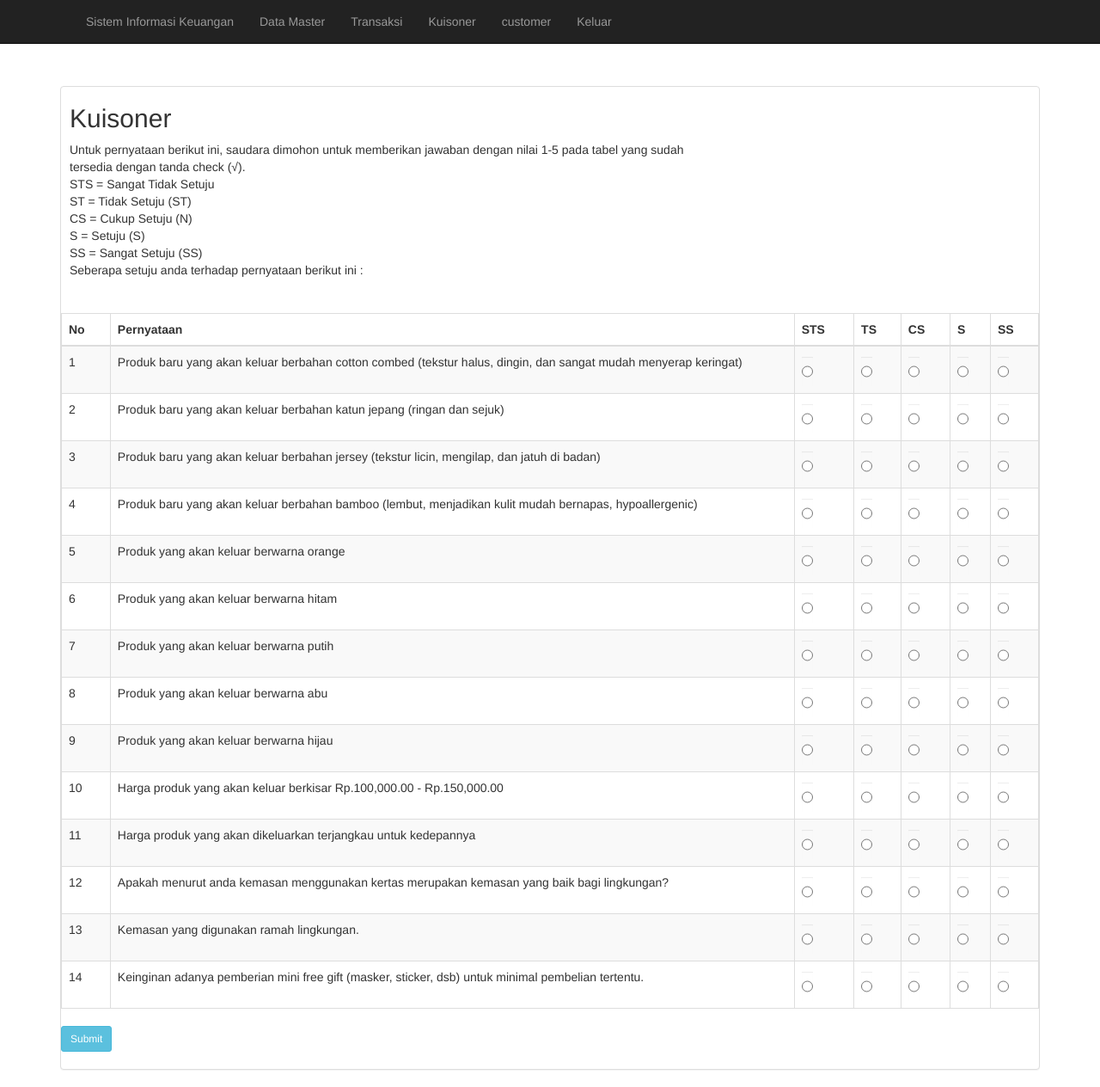
After one commit to Yudharus/crm, a PHP site: page /kuisoner.php in a window 1280 px wide. The commit adds this page. Shown: the whole page at 86% size. Run offline with PHP 8.4, Linux system fonts and the light colour scheme; a user stored in the database is signed in.

Commit message:
+ menu Kuisoner

```diff
--- /dev/null
+++ b/akuntansi/kuisoner.php
@@ -0,0 +1,189 @@
+<?php
+
+@session_start();
+
+include "koneksi.php";
+include "navbar.php";
+
+if (@$_SESSION['manager'] || @$_SESSION['pegawai']) {
+?>
+  <!DOCTYPE html>
+  <html lang="en">
+
+  <head>
+    <meta charset="UTF-8">
+    <meta http-equiv="X-UA-Compatible" content="IE=edge">
+    <meta name="viewport" content="width=device-width, initial-scale=1.0">
+
+    <title>Kuisoner Produk</title>
+    <link rel="stylesheet" href="./bootstrap/css/bootstrap.min.css">
+    <link rel="stylesheet" href="./css/bootstrap-datetimepicker.min.css">
+  </head>
+
+  <body>
+    <div class="container">
+      <div class="panel panel-default" style="margin-top: 100px">
+        <div class="row" style="padding-bottom: 30px; padding-left: 10px; ">
+          <div class="col-md-8">
+            <h2>Kuisoner</h2>
+            <p>Untuk pernyataan berikut ini, saudara dimohon untuk memberikan jawaban
+              dengan nilai 1-5 pada tabel yang sudah tersedia dengan tanda check (√).
+
+              <br>STS = Sangat Tidak Setuju
+              <br>ST = Tidak Setuju (ST)
+              <br> CS = Cukup Setuju (N)
+              <br> S = Setuju (S)
+              <br>SS = Sangat Setuju (SS)
+              <br>Seberapa setuju anda terhadap pernyataan berikut ini :
+            </p>
+          </div>
+        </div>
+        <table class="table table-bordered table-striped">
+          <thead class="bg-info text-white">
+            <tr align="center">
+              <th width="5%">No</th>
+              <th width="70%">Pernyataan</th>
+              <th>STS</th>
+              <th>TS</th>
+              <th>CS</th>
+              <th>S</th>
+              <th>SS</th>
+            </tr>
+          </thead>
+          <tbody>
+            </tr>
+            <?php
+            $no = 0;
+            //membuat array yang berisi nama buah-buahan
+            $buah = array(
+              'Produk baru yang akan keluar berbahan cotton combed (tekstur halus, dingin, dan sangat mudah menyerap keringat)  ',
+              'Produk baru yang akan keluar berbahan katun jepang (ringan dan sejuk)',
+              'Produk baru yang akan keluar berbahan jersey (tekstur licin, mengilap, dan jatuh di badan)',
+              'Produk baru yang akan keluar berbahan bamboo (lembut, menjadikan kulit mudah bernapas, hypoallergenic)',
+              'Produk yang akan keluar berwarna orange',
+              'Produk yang akan keluar berwarna hitam',
+              'Produk yang akan keluar berwarna putih',
+              'Produk yang akan keluar berwarna abu',
+              'Produk yang akan keluar berwarna hijau',
+              'Harga produk yang akan keluar berkisar Rp.100,000.00 - Rp.150,000.00',
+              'Harga produk yang akan dikeluarkan terjangkau untuk kedepannya',
+              'Apakah menurut anda kemasan menggunakan kertas merupakan kemasan yang baik bagi lingkungan?',
+              'Kemasan yang digunakan ramah lingkungan.',
+              'Keinginan adanya pemberian mini free gift (masker, sticker, dsb) untuk minimal pembelian tertentu.',
+            );
+            //count() untuk menghitung isi array.
+            for ($x = 0; $x < count($buah); $x++) {
+
+              $no++;
+            ?>
+              <tr>
+                <td><?php echo $no; ?></td>
+                <td><?php echo $buah[$x] ?></td>
+                <td class="form-group">
+                  <input class="form-control form-control-lg" style="width: auto;" type="radio" title="Tidak Mampu" value="1" required>
+                </td>
+                <td class="form-group">
+                  <input class="form-control form-control-lg" style="width: auto;" type="radio" title="Tidak Mampu" value="2" required>
+                </td>
+                <td class="form-group">
+                  <input class="form-control form-control-lg" style="width: auto;" type="radio" title="Tidak Mampu" value="3" required>
+                </td>
+                <td class="form-group">
+                  <input class="form-control form-control-lg" style="width: auto;" type="radio" title="Tidak Mampu" value="4" required>
+                </td>
+                <td class="form-group">
+                  <input class="form-control form-control-lg" style="width: auto;" type="radio" title="Tidak Mampu" value="5" required>
+                </td>
+              </tr>
+
+
+            <?php } ?>
+        </table>
+        <div class="card-footer clearfix">
+          <ul class="pagination pagination-sm m-0 float-left">
+            <button type="button" class="btn btn-info btn-sm ml-20">
+              Submit
+            </button>
+          </ul>
+        </div>
+      </div>
+    </div>
+    </tbody>
+    </div>
+
+    <script type="text/javascript" src="./jquery/jquery-1.8.3.min.js" charset="UTF-8"></script>
+    <script type="text/javascript" src="./bootstrap/js/bootstrap.min.js"></script>
+    <script type="text/javascript" src="./js/bootstrap-datetimepicker.js" charset="UTF-8"></script>
+    <script type="text/javascript" src="./js/locales/bootstrap-datetimepicker.fr.js" charset="UTF-8"></script>
+    <script type="text/javascript">
+      $('.form_datetime').datetimepicker({
+        //language:  'fr',
+        weekStart: 1,
+        todayBtn: 1,
+        autoclose: 1,
+        todayHighlight: 1,
+        startView: 2,
+        forceParse: 0,
+        showMeridian: 1
+      });
+      $('.form_date').datetimepicker({
+        language: 'id',
+        weekStart: 1,
+        todayBtn: 1,
+        autoclose: 1,
+        todayHighlight: 1,
+        startView: 2,
+        minView: 2,
+        forceParse: 0
+      });
+      $('.form_time').datetimepicker({
+        language: 'id',
+        weekStart: 1,
+        todayBtn: 1,
+        autoclose: 1,
+        todayHighlight: 1,
+        startView: 1,
+        minView: 0,
+        maxView: 1,
+        forceParse: 0
+      });
+    </script>
+    <!-- Javascript untuk popup data master Edit-->
+    <script type="text/javascript">
+      $(document).ready(function() {
+        $(".open_modal").click(function(e) {
+          var m = $(this).attr("id_master");
+          $.ajax({
+            url: "edit_dataTransaksi.php",
+            type: "GET",
+            data: {
+              modal_id: m,
+            },
+            success: function(ajaxData) {
+              $("#ModalEdit").html(ajaxData);
+              $("#ModalEdit").modal('show', {
+                backdrop: 'true'
+              });
+            }
+          });
+        });
+      });
+    </script>
+
+    <!-- Javascript untuk popup data master  Delete-->
+    <script type="text/javascript">
+      function confirm_modal(delete_url) {
+        $('#modal_delete').modal('show', {
+          backdrop: 'static'
+        });
+        document.getElementById('delete_link').setAttribute('href', delete_url);
+      }
+    </script>
+  </body>
+
+  </html>
+<?php
+} else {
+  header("location:index.php");
+}
+?>
--- a/akuntansi/navbar.php
+++ b/akuntansi/navbar.php
@@ -1,5 +1,6 @@
 <!DOCTYPE html>
 <html>
+
 <head>
     <meta charset="utf-8">
     <meta http-equiv="X-UA-Compatible" content="IE=edge">
@@ -8,10 +9,11 @@
     <link rel="stylesheet" href="./css/bootstrap-datetimepicker.min.css">
 
 </head>
+
 <body>
-<div class="navbar navbar-inverse navbar-fixed-top" role="navigation">
-    <div class="container">
-           <div class="navbar-header">
+    <div class="navbar navbar-inverse navbar-fixed-top" role="navigation">
+        <div class="container">
+            <div class="navbar-header">
                 <button type="button" class="navbar-toggle" data-toggle="collapse" data-target=".navbar-collapse">
                     <span class="sr-only">Toggle navigation</span>
                     <span class="icon-bar"></span>
@@ -31,7 +33,7 @@
                         <a href="transaksi.php" class="dropdown-toggle">Transaksi</a>
                     </li>
                     <li class="">
-                        <a href="laporan.php" class="dropdown-toggle">Laporan</a>
+                        <a href="kuisoner.php" class="dropdown-toggle">Kuisoner</a>
                     </li>
                     <li class="">
                         <a href="costumer.php" class="dropdown-toggle">customer</a>
@@ -41,5 +43,5 @@
                     </li>
                 </ul>
             </div>
+        </div>
     </div>
-</div>
```
